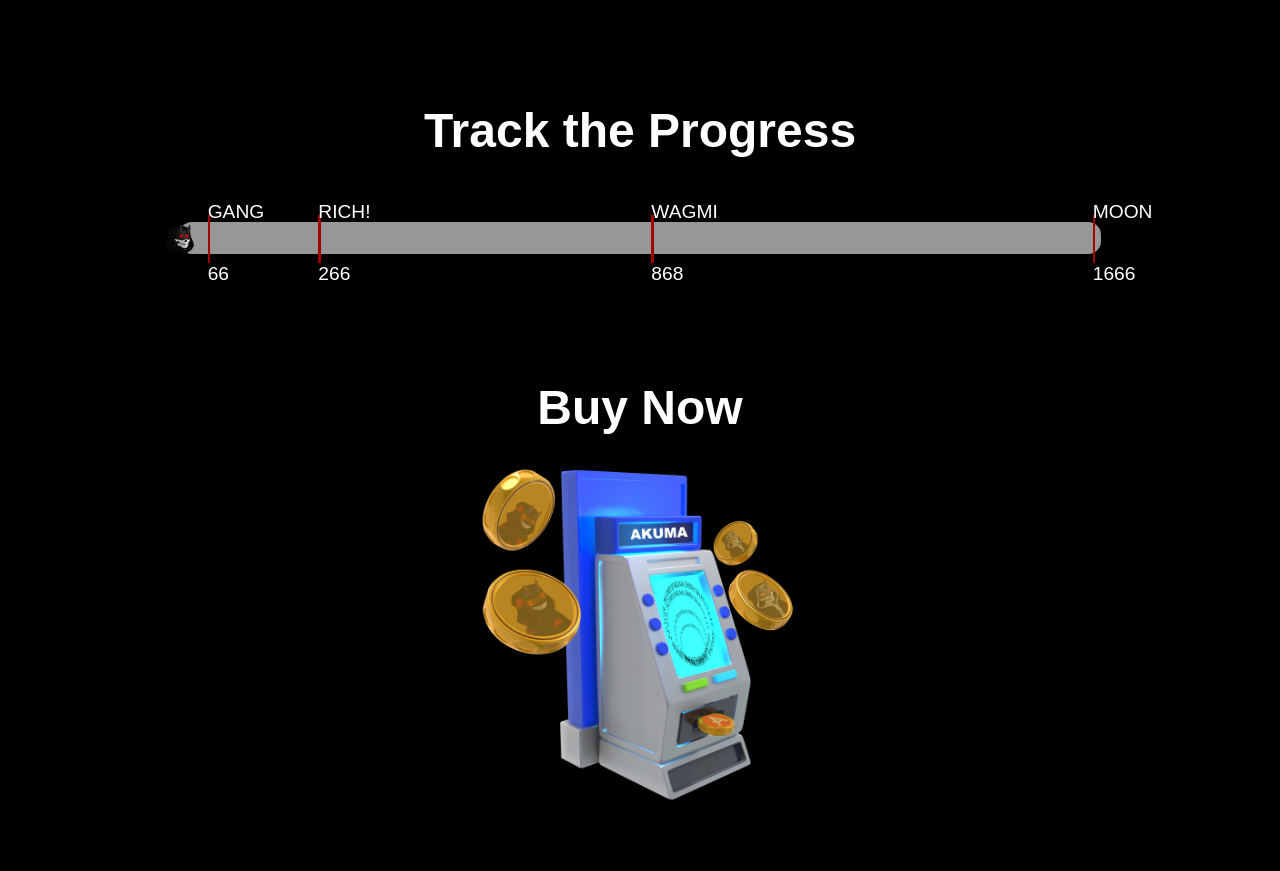
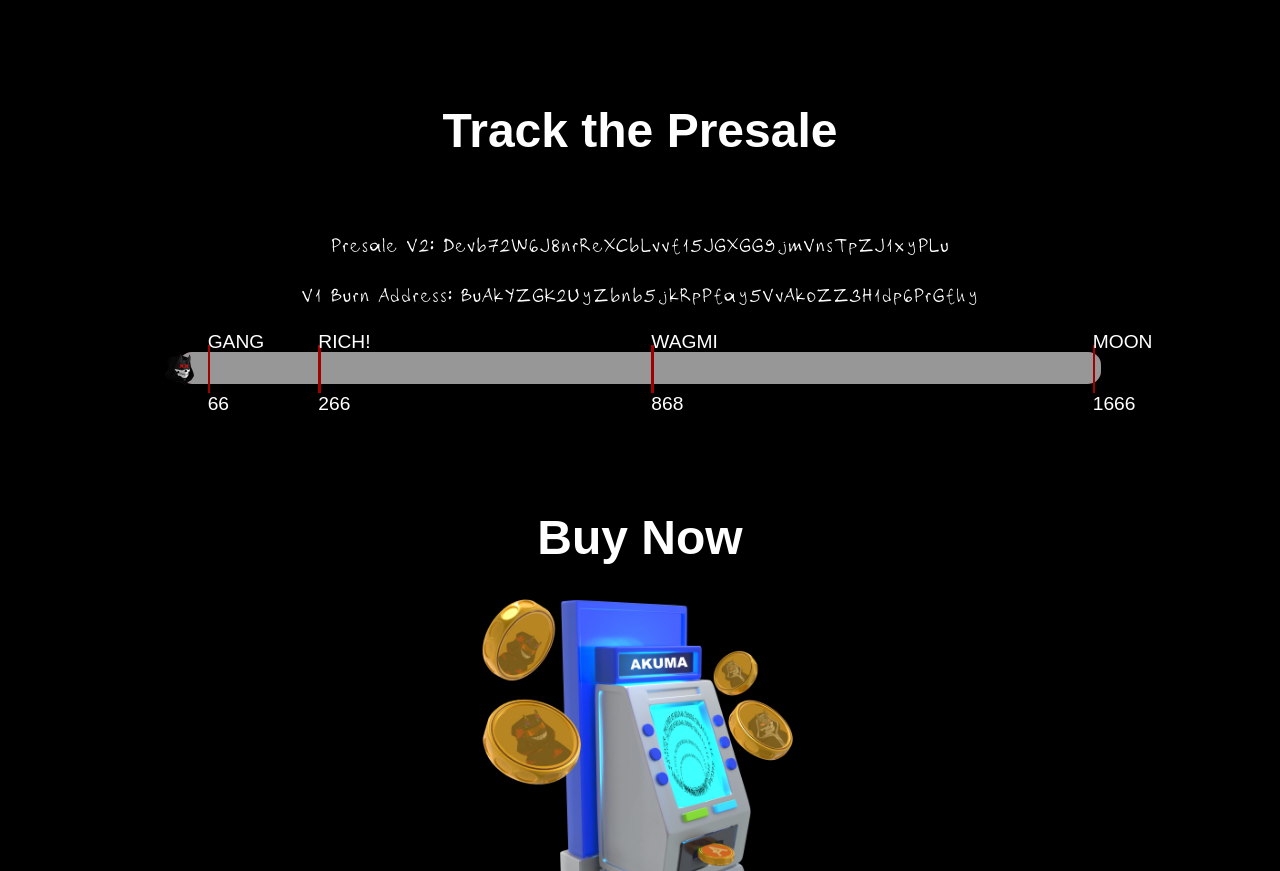
Before and after one commit to akumasolana/website, a React app: page / in a window 1280 px wide. Shown: the part 1651-2522 px from the top of the page. Built offline with nearby package versions, Linux system fonts and the light colour scheme; no server answers.

Commit message:
Added Presale Address

```diff
--- a/src/app/App.css
+++ b/src/app/App.css
@@ -540,6 +540,17 @@ nav ul li a {
   padding: 2rem;
   font-size: 3rem;
   margin-bottom: 2rem;
+}
+
+.token-balance-progress-bar p {
+  font-family: 'Nihat',Arial, sans-serif;
+  text-align: center;
+  padding: 1rem;
+}
+
+.token-balance-progress-bar a {
+  text-decoration: none;
+  color: #fff;
 }
 
 .progress-bar-container {
--- a/src/components/ProgressBar.js
+++ b/src/components/ProgressBar.js
@@ -44,7 +44,9 @@ function ProgressBar() {
   };
   return (
     <div className="token-balance-progress-bar">
-      <h2>Track the Progress</h2>
+      <h2>Track the Presale</h2>
+      <p><a href="https://solscan.io/account/Devb72W6J8nrReXCbLvvf15JGXGG9jmVnsTpZJ1xyPLu" target="_blank" rel="noreferrer">Presale V2: Devb72W6J8nrReXCbLvvf15JGXGG9jmVnsTpZJ1xyPLu</a></p>
+      <p><a href="https://solscan.io/account/BuAkYZGK2UyZbnb5jkRpPfay5VvAkoZZ3H1dp6PrGfhy" target="_blank" rel="noreferrer">V1 Burn Address: BuAkYZGK2UyZbnb5jkRpPfay5VvAkoZZ3H1dp6PrGfhy</a></p>
       <div className="progress-bar-container">
         <div className="progress-bar-bg">
           {benchmarks.map((benchmark) => (
```
Also changed, not shown: build/asset-manifest.json, build/index.html.
